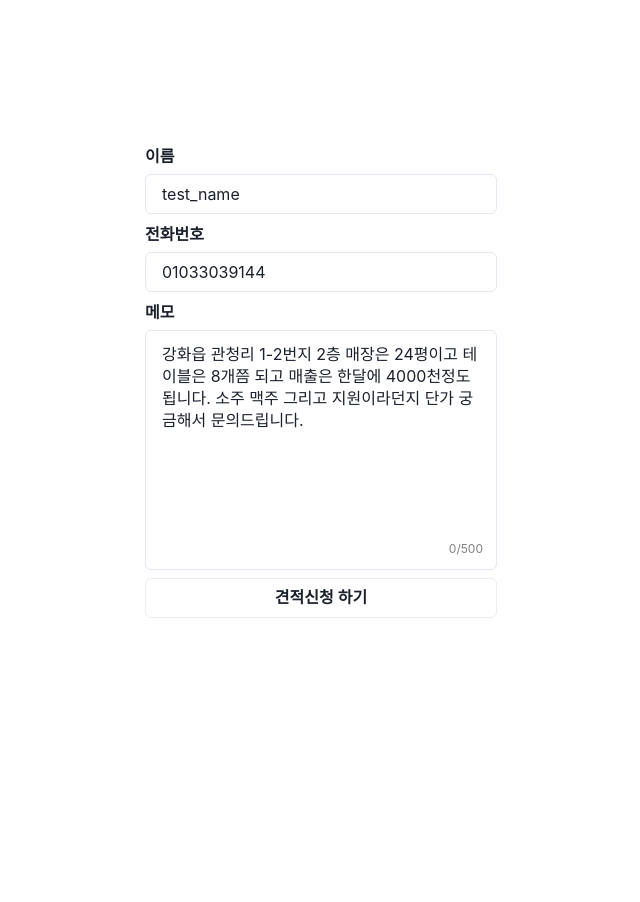
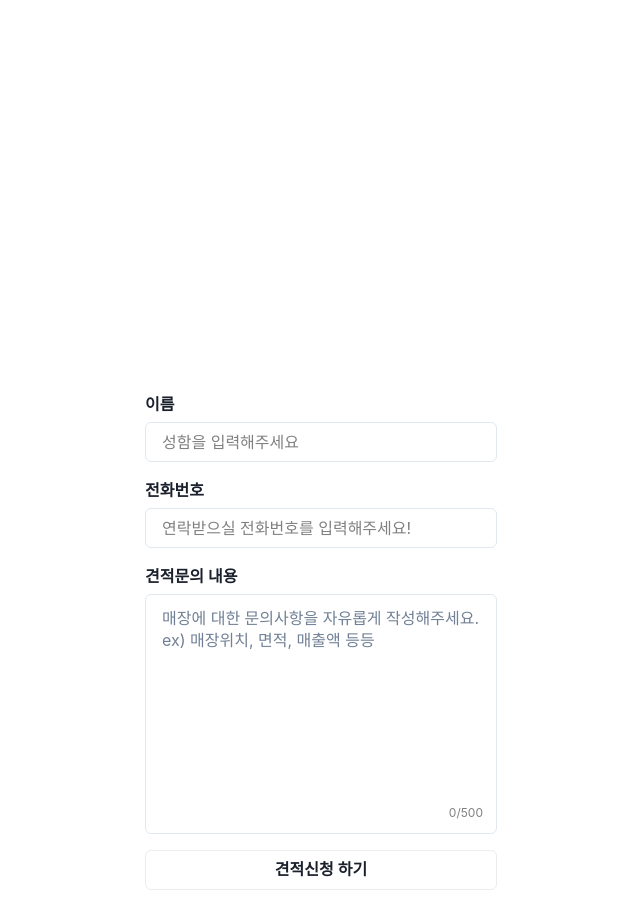
Before and after one commit to hoon9144/proof, a Next.js app: page / in a window 1280 px wide. Shown: the part 700-1602 px from the top of the page, without its empty margins (319-959 px from the left). Before the commit the page ends 1330 px from the top, so only its background shows below. Built offline with nearby package versions, Linux system fonts and the light colour scheme.

Commit message:
completed

```diff
--- a/src/app/page.js
+++ b/src/app/page.js
@@ -27,6 +27,8 @@ export default function Home() {
         PUBLIC_KEY
       )
       alert('메일 전송이 완료되었습니다. 담당자 확인후 연락드리겠습니다.')
+      form.current.reset()
+      setInputCount(0)
     } catch (error) {
       alert('메일 전송이 실패하였습니다. 다시 시도해주세요.')
     }
@@ -35,21 +37,21 @@ export default function Home() {
 return (
     <Box p={'12px 48px'}>
       <Flex flexDir={'column'} justifyContent={'center'} alignItems={'center'}  w={'100%'} >
-          <Image src='/logo.png' alt='logo' w='75%' mt={'-70px'}/>
+          <Image src='/logo.png' alt='logo' w='100%' mt={'-70px'}/>
         <form ref={form} onSubmit={onSubmitForm} id='submit'>
-          <Flex w={'100%'} flexDir={'column'}  gap={'8px'} px={'24px'}>
+          <Flex w={'100%'} flexDir={'column'}  gap={'16px'} px={'24px'} mt={'-14%'}>
           <CommonInput type="text" name="to_name" required defaultValue={'류연석'} hidden/>
-          <CommonInput label={'이름'} type="text" name="from_name" required defaultValue={'test_name'}/>
-          <CommonInput label={'전화번호'} type="text" name="from_phone" required defaultValue={'01033039144'}/>
+          <CommonInput label={'이름'} type="text" name="from_name" required  placeholder='성함을 입력해주세요'/>
+          <CommonInput label={'전화번호'} type="text" name="from_phone" required placeholder='연락받으실 전화번호를 입력해주세요!'/>
             <Box pos='relative'>
-            <Text sx={{ fontsize:'14px', fontWeight:'600', pb:'6px' }}>메모</Text>
+            <Text sx={{ fontsize:'14px', fontWeight:'600', pb:'6px' }}>견적문의 내용</Text>
             <Textarea
+                required
                 name="message"
                 minW='352px'
                 minH='240px'
-                placeholder='메모를 입력해주세요.'
+                placeholder='매장에 대한 문의사항을 자유롭게 작성해주세요. ex) 매장위치, 면적, 매출액 등등'
                 resize='none'
-                defaultValue={'강화읍 관청리 1-2번지 2층 매장은 24평이고 테이블은 8개쯤 되고 매출은 한달에 4000천정도 됩니다. 소주 맥주 그리고 지원이라던지 단가 궁금해서 문의드립니다.'}
                 onChange={onTextareaHandler}
                 _focus={{ boxShadow: '0px 0px 0px 4px #195AFF3D' }}
                 maxLength={501}
@@ -74,7 +76,7 @@ return (
               </Box>
             </Box>
 
-          <Button bg={'#FFFFFF'} border={'1px solid #EAECF0'} _hover={{ bg: '#195AFF'}} type="submit" w='100%' form='submit'>견적신청 하기</Button>
+          <Button bg={'#FFFFFF'} border={'1px solid #EAECF0'} _hover={{ bg: '#195AFF', color: '#FFFFFF'}} type="submit" w='100%' form='submit'>견적신청 하기</Button>
           </Flex>
         </form>
         </Flex>
```
